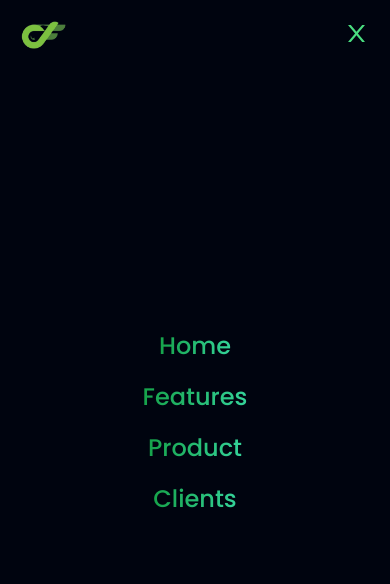
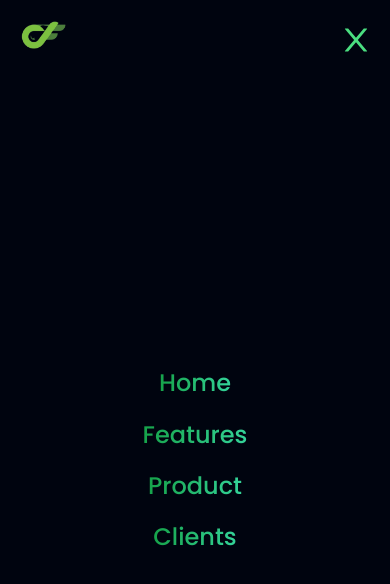
Before and after one commit to solo21-12/chapa, a Next.js app: page / in a window 390 px wide. Both pictures are taken after a click on the icon 356 px from the left and 33 px from the top of the page. Shown: the top 584 px of the page. Built offline with nearby package versions, Linux system fonts and the light colour scheme.

Commit message:
card section improvement

```diff
--- a/components/Navbar.tsx
+++ b/components/Navbar.tsx
@@ -15,6 +15,7 @@ type Props = {
 
 export default function Navbar({ setToggle, toggle }: Props) {
   return (
+    <>
       <motion.div
         initial={{
           opacity: 0,
@@ -58,8 +59,8 @@ export default function Navbar({ setToggle, toggle }: Props) {
         </ul>
 
         <div className={` sm:hidden flex flex-1 justify-end text-3xl  `}>
-        <div className="app__navbar-smallscreen">
-          <div className="app__navbar-smallscreen_overlay flex__center slide-bottom text-green-400">
+          <div className="">
+            <div className=" slide-bottom text-green-400">
               {!toggle ? (
                 <BiMenuAltRight
                   fontSize={27}
@@ -69,18 +70,15 @@ export default function Navbar({ setToggle, toggle }: Props) {
               ) : (
                 <AiOutlineClose
                   fontSize={27}
-                className="overlay__close text-4xl z-50 text-green-400 "
+                  className=" text-4xl z-50 text-green-400 "
                   onClick={() => setToggle(!toggle)}
                 />
               )}
-
-            <ul
-              className={` ${
-                toggle
-                  ? "flex app__navbar-smallscreen-links align-middle items-center justify-center gap-5  flex-col h-screen font-poppins sidebar"
-                  : "hidden"
-              }`}
-            >
+            </div>
+          </div>
+        </div>
+      </motion.div>
+      <ul className={` ${toggle ? " flex flex-col h-[90vh] justify-center items-center align-middle sidebar gap-5" : "hidden"}`}>
         {navLinks.map((item, i) => (
           <li
             key={i}
@@ -90,9 +88,6 @@ export default function Navbar({ setToggle, toggle }: Props) {
           </li>
         ))}
       </ul>
-          </div>
-        </div>
-      </div>
-    </motion.div>
+    </>
   );
 }
```
Lines whose indentation alone changed are shown as unchanged.
